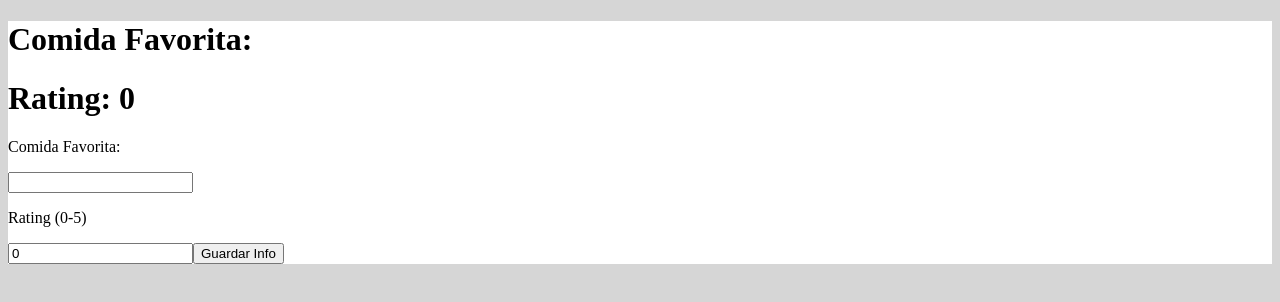
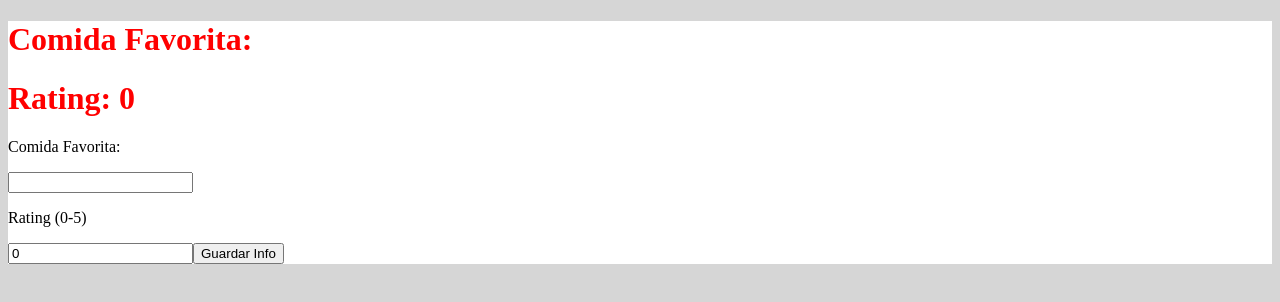
Before and after one commit to Dwardmr/frontend-demo, a React (Create React App) app: page / in a window 1280 px wide. Shown: the top 302 px of the page. Built offline with nearby package versions, Linux system fonts and the light colour scheme; no server answers; a web font is replaced by a local one.

Commit message:
agregados titulos rojos

```diff
--- a/src/App.js
+++ b/src/App.js
@@ -33,8 +33,8 @@ const App = () => {
   console.log({infoApi});
   return(
     <div style={{backgroundColor: '#fff'}}>
-      <h1>Comida Favorita: {comidaFavorita}</h1>
-      <h1>Rating: {rating}</h1>
+      <h1 style={{color: 'red'}}>Comida Favorita: {comidaFavorita}</h1>
+      <h1 style={{color: 'red'}}>Rating: {rating}</h1>
       <p>Comida Favorita:</p>
       <input type="text" value={comidaFavorita} onChange={handleComidaFavorita} />
       <p>Rating (0-5)</p>
```
